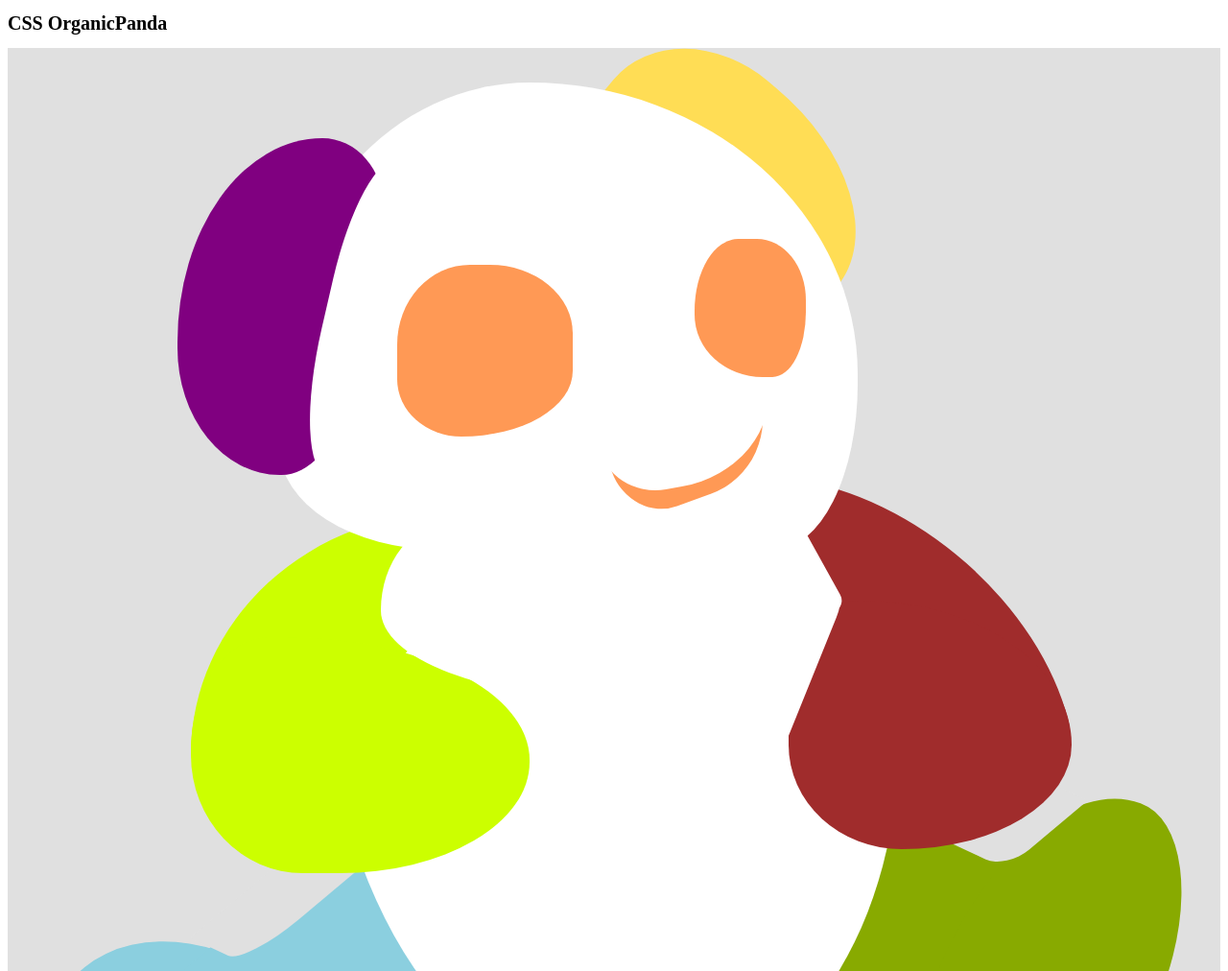
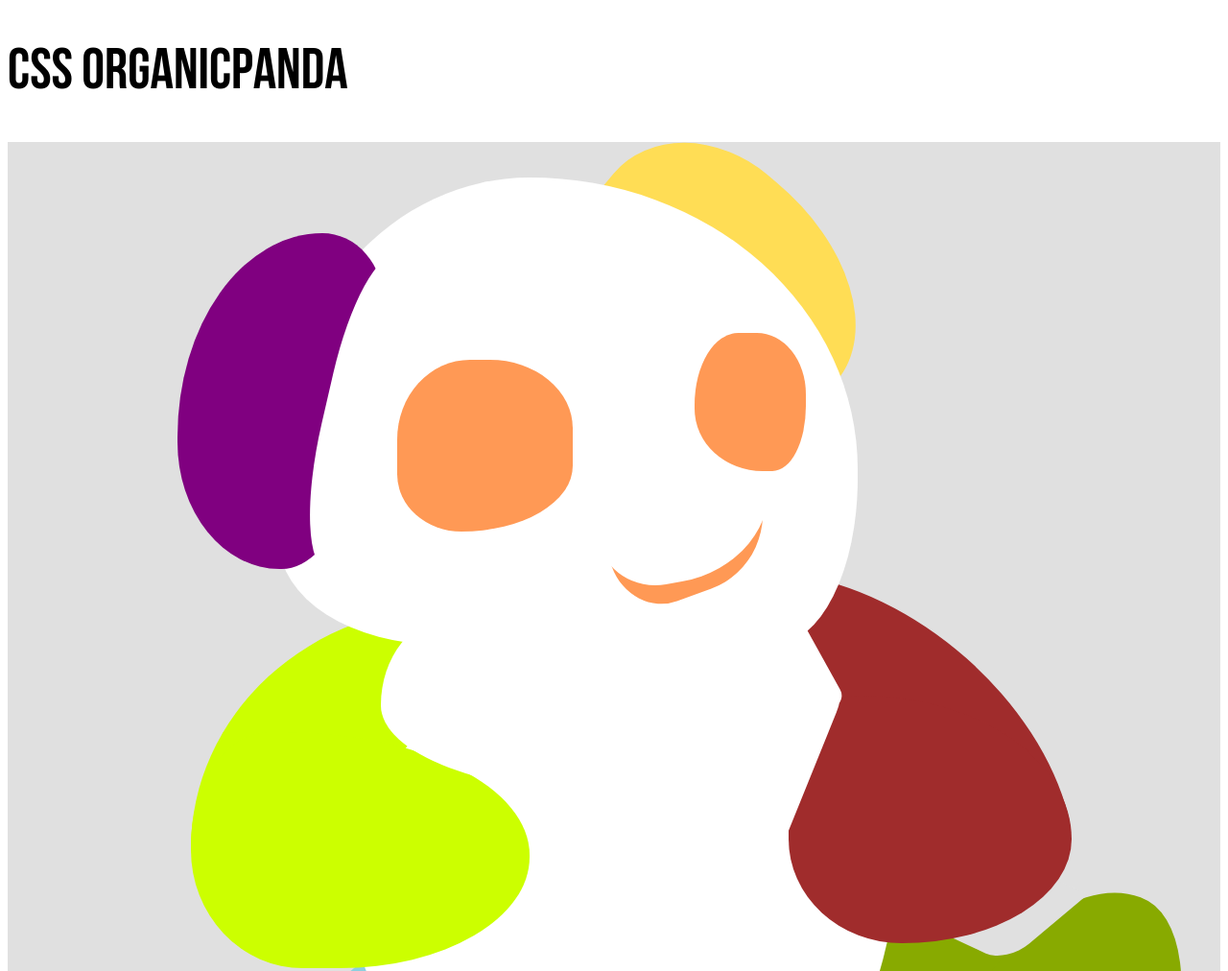
Before and after one commit to OrganicPanda/CSS-Panda, a plain HTML site: page index.html in a window 1280 px wide. Shown: the top 1012 px of the page at 96% size. Drawn offline with Linux system fonts and the light colour scheme.

Commit message:
Added some custom fonts for no real reason

```diff
--- /dev/null
+++ b/sass/_type.scss
@@ -0,0 +1,11 @@
+/* Generated by Font Squirrel (http://www.fontsquirrel.com) on July 8, 2012 04:10:26 PM America/New_York */
+@font-face {
+    font-family: 'BebasNeueRegular';
+    src: url('font/BebasNeue-webfont.eot');
+    src: url('font/BebasNeue-webfont.eot?#iefix') format('embedded-opentype'),
+         url('font/BebasNeue-webfont.woff') format('woff'),
+         url('font/BebasNeue-webfont.ttf') format('truetype'),
+         url('font/BebasNeue-webfont.svg#BebasNeueRegular') format('svg');
+    font-weight: normal;
+    font-style: normal;
+}
--- a/sass/panda.scss
+++ b/sass/panda.scss
@@ -3,6 +3,8 @@
 	@import "compass/css3/transform";
 	@import "compass/css3/border-radius";
 	@import "compass/css3/transition";
+
+	@import "_type.scss";
 
 /* Colours */
 
@@ -79,7 +81,13 @@
 	/* 1em to equal 10px, anything sized in em's will shrink/grow depending on font-size % used */
 
 		body {
-			font-size: 62.5%;
+			/*font-size: 62.5%;*/
+			font: 18px/27px 'BebasNeueRegular', Arial, sans-serif;
+		}
+
+		h1 {
+			font: 60px/68px 'BebasNeueRegular', Arial, sans-serif;
+			letter-spacing: 0;
 		}
 
 	/* Keep those images responsive */
```
Also changed, not shown: css/font/BebasNeue-webfont.ttf (added), css/font/BebasNeue-webfont.woff (added), css/panda.css, 2 other files.
